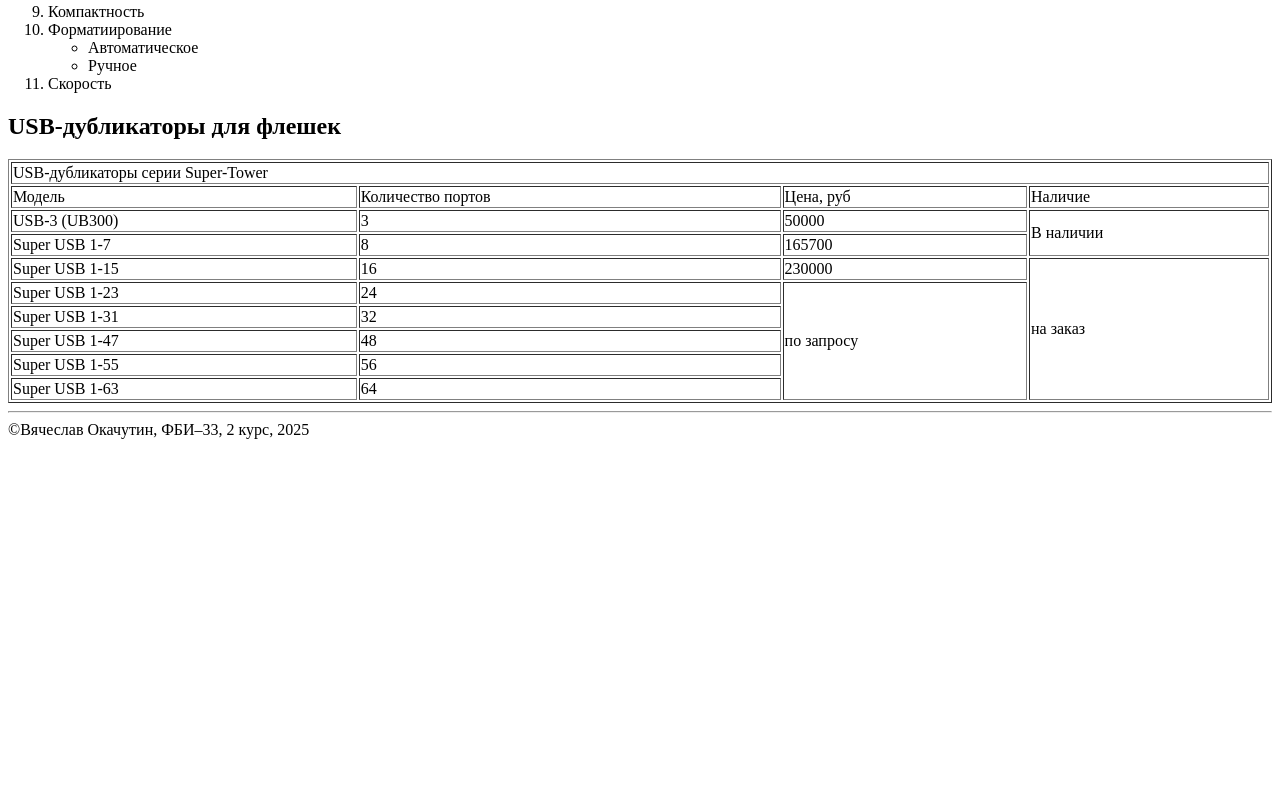
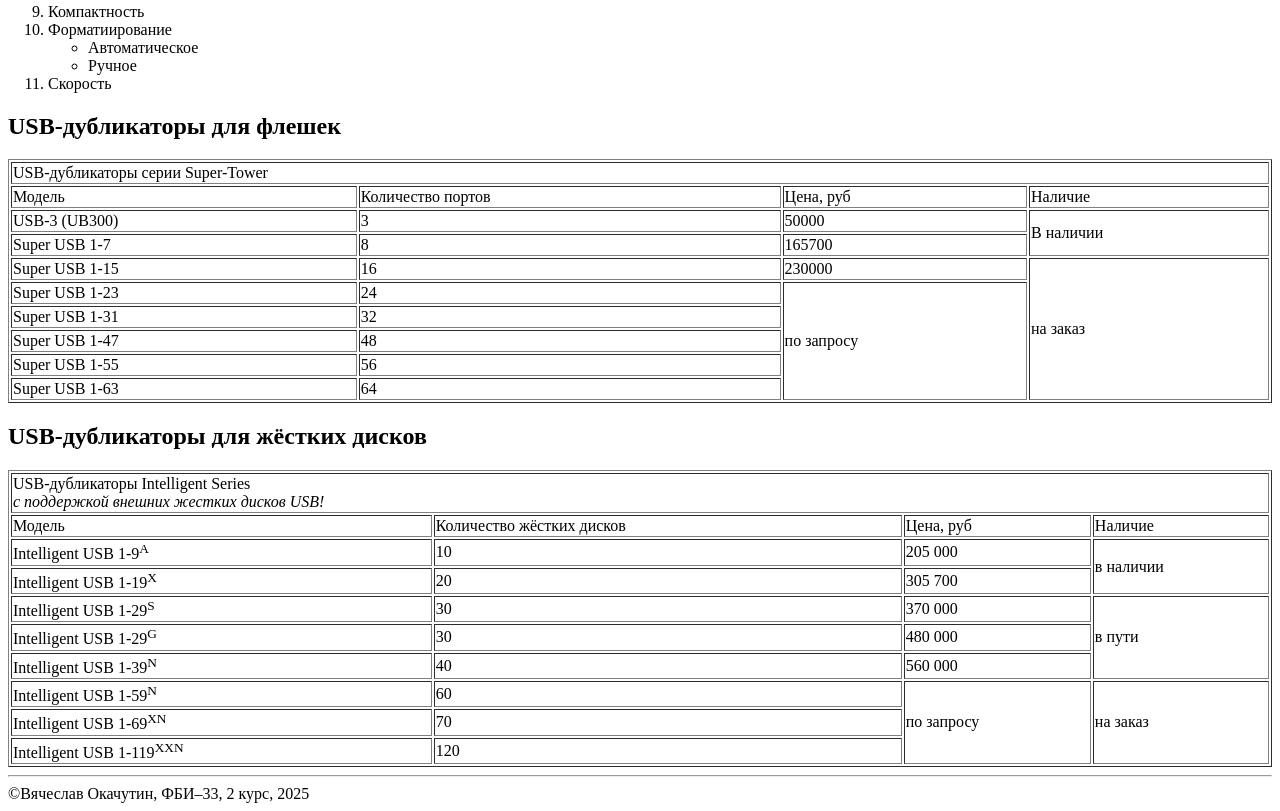
Before and after one commit to MrL1gh7/web-front_labs, a plain HTML site: page lab2/usb.html in a window 1280 px wide. Shown: the part 633-1444 px from the top of the page. Before the commit the page ends 1080 px from the top, so only its background shows below. Drawn offline with Linux system fonts and the light colour scheme.

Commit message:
USB-дубликаторы Intelligent Series

```diff
--- a/lab2/usb.html
+++ b/lab2/usb.html
@@ -127,6 +127,60 @@
                     <td>64</td>
                 </tr>
             </table>
+
+            <h2>USB-дубликаторы для жёстких дисков</h2>
+            <table border="1" width="100%">
+                <tr>
+                    <td colspan="4">USB-дубликаторы Intelligent Series <br> <i>с поддержкой внешних жестких дисков USB!</i></td>
+                </tr>
+                <tr>
+                    <td>Модель</td>
+                    <td>Количество жёстких дисков</td>
+                    <td>Цена, руб</td>
+                    <td>Наличие</td>
+                </tr>
+                <tr>
+                    <td>Intelligent USB 1-9<sup>A</sup></td>
+                    <td>10</td>
+                    <td>205 000</td>
+                    <td rowspan="2">в наличии</td>
+                </tr>
+                <tr>
+                    <td>Intelligent USB 1-19<sup>X</sup></td>
+                    <td>20</td>
+                    <td>305 700</td>
+                </tr>
+                <tr>
+                    <td>Intelligent USB 1-29<sup>S</sup></td>
+                    <td>30</td>
+                    <td>370 000</td>
+                    <td rowspan="3">в пути</td>
+                </tr>
+                <tr>
+                    <td>Intelligent USB 1-29<sup>G</sup></td>
+                    <td>30</td>
+                    <td>480 000</td>
+                </tr>
+                <tr>
+                    <td>Intelligent USB 1-39<sup>N</sup></td>
+                    <td>40</td>
+                    <td>560 000</td>
+                </tr>
+                <tr>
+                    <td>Intelligent USB 1-59<sup>N</sup></td>
+                    <td>60</td>
+                    <td rowspan="3">по запросу</td>
+                    <td rowspan="3">на заказ</td>
+                </tr>
+                <tr>
+                    <td>Intelligent USB 1-69<sup>XN</sup></td>
+                    <td>70</td>
+                </tr>
+                <tr>
+                    <td>Intelligent USB 1-119<sup>XXN</sup></td>
+                    <td>120</td>
+                </tr>
+            </table>
         </main>
 
         <footer>
```
